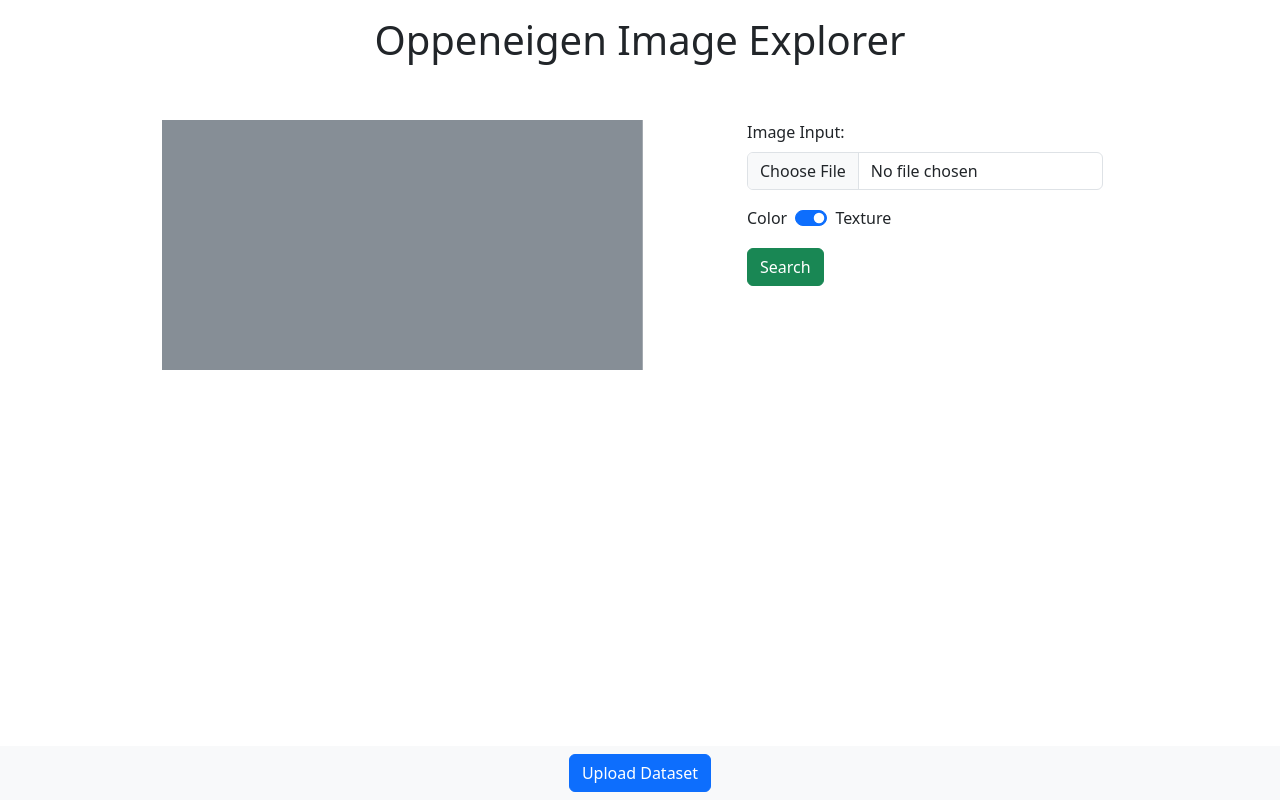
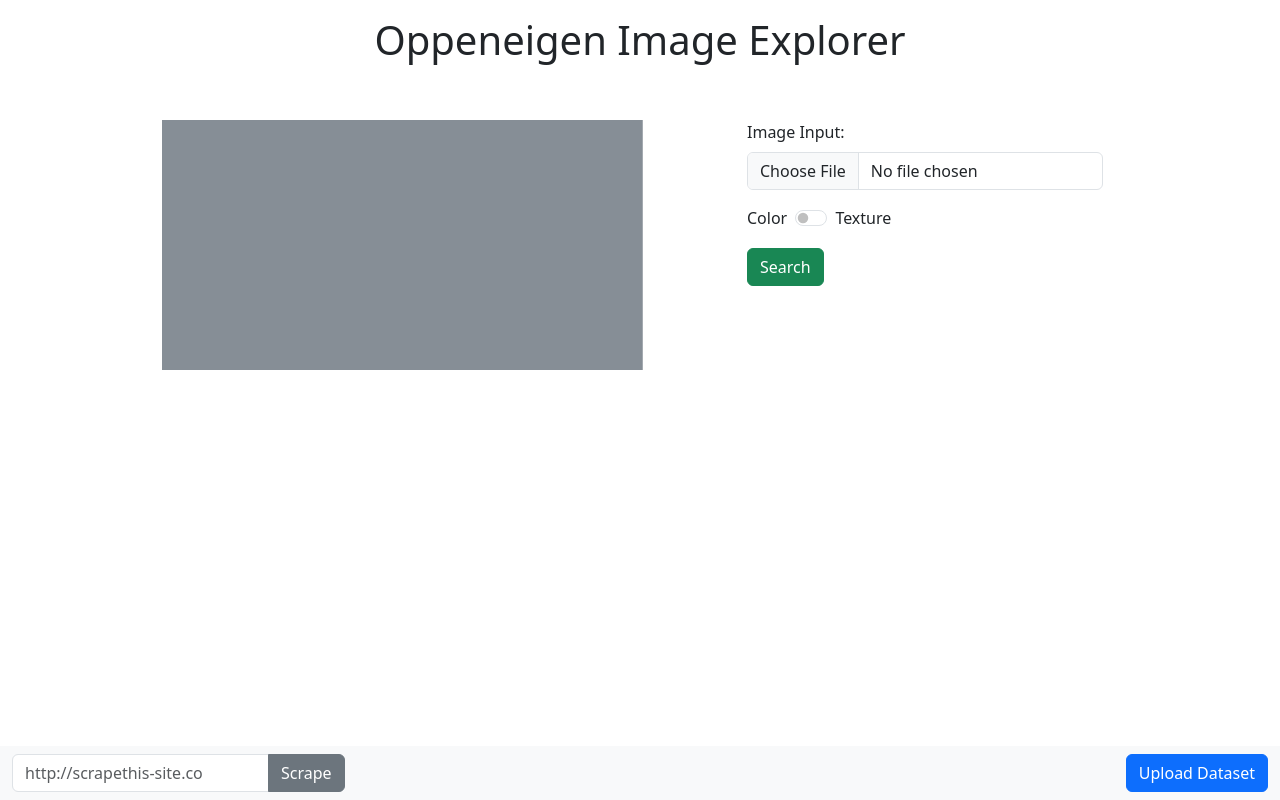
Before and after one commit to mdavaf17/Algeo02-22051, a Flask app: page / in a window 1280 px wide. Run offline with Flask 3, Linux system fonts and the light colour scheme; some libraries are stand-ins or nearby versions.

Commit message:
BONUS: image scraper

```diff
--- a/src/app.py
+++ b/src/app.py
@@ -1,12 +1,16 @@
 import os
-from flask import Flask, flash, request, redirect, url_for, render_template
+from flask import Flask, request, redirect, url_for, render_template
 from color import *
 from texture import *
 from PIL import Image
 from werkzeug.utils import secure_filename
 import time
-from time import sleep
 from concurrent.futures import ThreadPoolExecutor
+from bs4 import BeautifulSoup
+import requests
+from urllib.parse import urlparse
+import shutil
+
 
 ALLOWED_EXTENSIONS = set(['png', 'jpg', 'jpeg', 'gif'])
 UPLOAD_CITRA = '../test/citra/'
@@ -16,7 +20,7 @@ app = Flask(__name__, static_folder='../test')
 app.secret_key = "secret key"
 app.config['UPLOAD_CITRA'] = UPLOAD_CITRA
 app.config['UPLOAD_DIR'] = UPLOAD_DIR
-executor = ThreadPoolExecutor(2)
+executor = ThreadPoolExecutor(3)
 
 
 def allowed_file(filename):
@@ -54,6 +58,7 @@ def get_image_data():
 def index():
 	return render_template('index.html')
 
+
 @app.route('/', methods=['GET', 'POST'])
 def upload_image():
 	if os.path.exists("../test/db_color.csv") and os.path.exists("../test/db_texture.csv"):
@@ -69,6 +74,8 @@ def upload_image():
 			file.save(os.path.join(UPLOAD_CITRA, f"{next_filename}"))
 			startT = time.time()
 			res = ""
+			isTexture = ""
+
 			if request.form.get('texture'):
 				img = Image.open(os.path.join(app.config['UPLOAD_CITRA'], next_filename))
 				framework_matrix = create_framework_matrix(np.array(preprocess_image(img)))
@@ -83,11 +90,13 @@ def upload_image():
 				payload = build_vector(split_image(hsv_quantify(rgb_to_hsv(img))))
 
 				res = search_color(payload)
+				isTexture = 1
+
+			image_data = get_image_data()
 			endT = time.time()
 			duration = endT - startT
-			image_data = get_image_data()
 
-			return render_template('index.html', filename=next_filename, result=res, duration=duration, image_data=image_data)
+			return render_template('index.html', filename=next_filename, result=res, duration=duration, image_data=image_data, isTexture=isTexture)
 	else:
 		return render_template('index.html', infoDir="Database masih dalam Training atau Dataset belum diupload!")
 
@@ -99,7 +108,6 @@ def upload_dataset():
 		infoDir = "Berhasil mengunggah dataset"
 		try:
 			for index, file in enumerate(files, start=0):
-				# path = os.path.dirname(file.filename) Nama dir original saat diupload
 				path = "dataset"
 				path2 = os.path.join(app.config['UPLOAD_DIR'], path)
 				if not os.path.exists(path2):
@@ -124,5 +132,65 @@ def upload_dataset():
 def display_image(filename):
 	return redirect(url_for('static', filename='citra/' + filename), code=301)
 
+
+def is_valid_image_url(img_url):
+    try:
+        response = requests.head(img_url)
+        return response.status_code == 200
+    except requests.RequestException:
+        return False
+
+
+def scrape_img(url):
+	r = requests.get(url)
+	soup = BeautifulSoup(r.text, 'html.parser')
+
+	path = "dataset"
+	path2 = os.path.join(app.config['UPLOAD_DIR'], path)
+	if os.path.exists(path2):
+		try:
+			shutil.rmtree(path2)
+		except OSError as e:
+			print(f"Error: {e}")
+
+	if not os.path.exists(path2):
+		os.mkdir(path2)
+
+	counter = 0
+
+	try:
+		for img in soup.find_all('img'):
+			img_url = img.get('src')
+			if img_url:
+				if not img_url.startswith(('http://', 'https://')):
+					img_url = f"{url.rstrip('/')}/{img_url.lstrip('/')}"
+
+			parsed_url = urlparse(img_url)
+			image_extension = os.path.splitext(parsed_url.path)[1]
+			if image_extension.replace('.', '') in ALLOWED_EXTENSIONS and is_valid_image_url(img_url):
+				try:
+					image_data = requests.get(img_url).content
+					image_name = os.path.join(path2, f"{counter}{image_extension}")
+					with open(image_name, 'wb') as f:
+						print(counter, img_url)
+						f.write(image_data)
+					counter += 1
+				except Exception as e:
+					print(f"Failed to download {img_url}: {e}")
+
+		executor.submit(save_color_csv)
+		executor.submit(save_texture_csv)
+	except:
+		pass
+
+
+@app.route('/scrape/', methods = ['POST'])
+def job_scraper():
+	if request.method == 'POST':
+		url = request.form['site_url']
+		executor.submit(scrape_img, url)
+
+	return render_template('index.html')
+
 if __name__ == "__main__":
     app.run(debug=True)
--- a/src/templates/index.html
+++ b/src/templates/index.html
@@ -47,7 +47,11 @@
 					<div class="mb-3">
 						<div class="d-inline-block me-1">Color</div>
 						<div class="form-check form-switch d-inline-block">
-							<input type="checkbox" class="form-check-input" name="texture" id="texture" style="cursor: pointer;" checked>
+							{% if isTexture %}
+								<input type="checkbox" class="form-check-input" name="texture" id="texture" style="cursor: pointer;" checked>
+							{% else %}
+								<input type="checkbox" class="form-check-input" name="texture" id="texture" style="cursor: pointer;">
+							{% endif %}
 							<label for="texture" class="form-check-label">Texture</label>
 						</div>
 					</div>
@@ -122,8 +126,16 @@
 
 	<nav class="navbar fixed-bottom bg-body-tertiary">
 		<div class="container-fluid">
-			<form action='/upload/' method="POST" enctype="multipart/form-data" class="mx-auto">
-				<label for="imageUpload" class="btn btn-primary btn-block">Upload Dataset</label>
+			<form action='/scrape/' method="POST" class="form-inline">
+				<div class="input-group">
+					<input name="site_url" class="form-control" type="text" placeholder="http://scrapethis-site.co">
+					<button type="submit" class="btn btn-secondary">Scrape</button>
+				</div>
+			</form>
+
+
+			<form action='/upload/' method="POST" enctype="multipart/form-data" class="float-end">
+				<label for="imageUpload" class="btn btn-primary">Upload Dataset</label>
 				<input type="file" id="imageUpload" style="display: none" name="file[]" webkitdirectory="" directory="" onchange="form.submit()">
 			</form>
 		</div>
```
Also changed, not shown: 1 other file.
